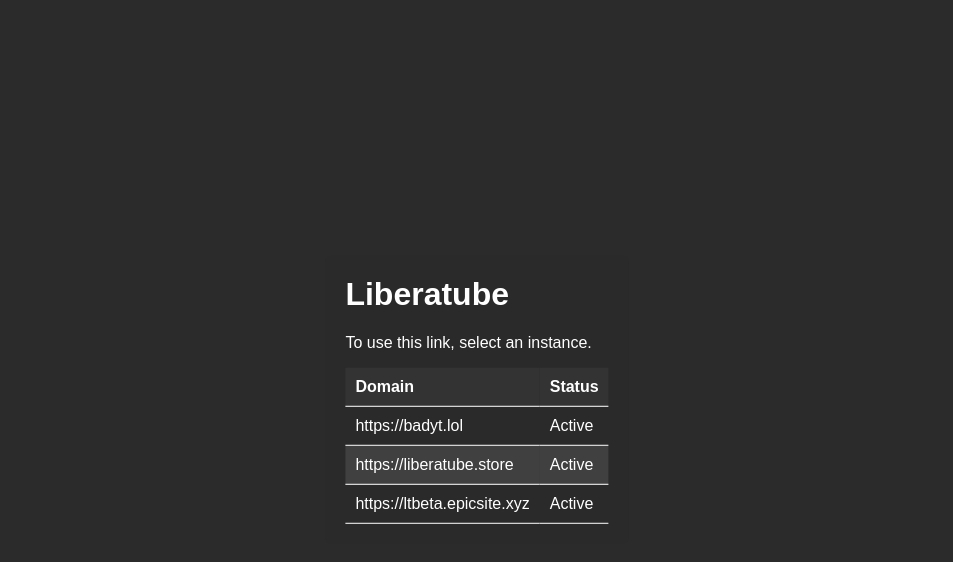
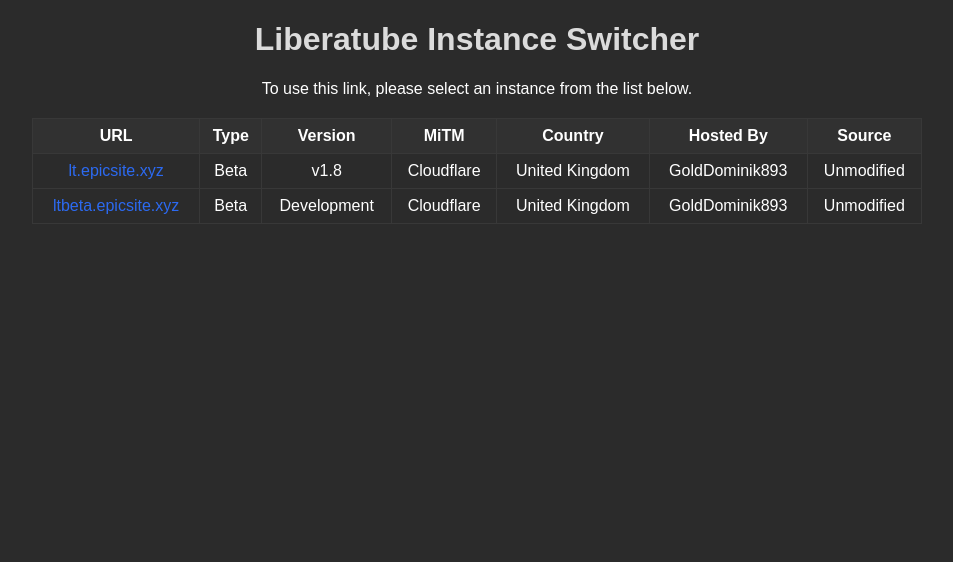
Before and after one commit to GoldDominik893/liberatube-instances, a plain HTML site: page index.html in a window 1280 px wide. Shown: the whole page, without its empty margins (163-1116 px from the left). Drawn offline with Linux system fonts and the light colour scheme.

Commit message:
add all functionality

```diff
--- a/index.html
+++ b/index.html
@@ -1,108 +1,17 @@
 <!DOCTYPE html>
-<html>
+<html lang="en">
 <head>
-  <title>Select an instance</title>
-  <style>
-    body {
-      background-color: #2b2b2b;
-      color: #ffffff;
-      font-family: Arial, sans-serif;
-      margin: 0;
-      padding: 0;
-    }
-
-    .widget {
-      background-color: rgba(43, 43, 43, 0.9);
-      border-radius: 5px;
-      padding: 20px;
-      position: absolute;
-      top: 50%;
-      left: 50%;
-      transform: translate(-50%, -50%);
-    }
-
-    h1 {
-      margin-top: 0;
-    }
-
-    table {
-      width: 100%;
-      border-collapse: collapse;
-    }
-
-    th, td {
-      padding: 10px;
-      text-align: left;
-      border-bottom: 1px solid #ffffff;
-    }
-
-    th {
-      background-color: #333333;
-      color: #ffffff;
-    }
-
-    tr:nth-child(even) {
-      background-color: rgba(255, 255, 255, 0.1);
-    }
-
-    a {
-      color: #ffffff;
-      text-decoration: none;
-    }
-  </style>
+    <meta charset="UTF-8">
+    <meta name="viewport" content="width=device-width, initial-scale=1.0">
+    <link rel="stylesheet" href="styles.css">
+    <title>Instance Switcher</title>
 </head>
 <body>
-  <div class="widget">
-    <h1>Liberatube</h1>
-    <p>To use this link, select an instance.</p>
-    <table>
-      <thead>
-        <tr>
-          <th>Domain</th>
-          <th>Status</th>
-        </tr>
-      </thead>
-      <tbody id="urlList"></tbody>
-    </table>
-  </div>
 
-  <script>
-    // Get URL parameters
-    function getUrlParams() {
-      const queryString = window.location.search;
-      const urlParams = new URLSearchParams(queryString);
-      return urlParams;
-    }
+<h1>Liberatube Instance Switcher</h1>
+<p>To use this link, please select an instance from the list below.</p>
+<div id="instancesTable"></div>
 
-    // Add URL parameters to predefined URLs
-    function addUrlParameters() {
-      const urlList = document.getElementById('urlList');
-      const urlParams = getUrlParams();
-
-      const predefinedUrls = [
-        { url: 'https://badyt.lol', status: 'Active' },
-        { url: 'https://liberatube.store', status: 'Active' },
-        { url: 'https://ltbeta.epicsite.xyz', status: 'Active' }
-      ];
-
-      predefinedUrls.forEach(function(item) {
-        const tr = document.createElement('tr');
-        const paramUrl = urlParams.toString() ? item.url + '?' + urlParams.toString() : item.url;
-        const link = document.createElement('a');
-        link.href = paramUrl;
-        link.textContent = paramUrl;
-        const tdUrl = document.createElement('td');
-        tdUrl.appendChild(link);
-        const tdStatus = document.createElement('td');
-        tdStatus.textContent = item.status;
-        tr.appendChild(tdUrl);
-        tr.appendChild(tdStatus);
-        urlList.appendChild(tr);
-      });
-    }
-
-    // Call the function to add URL parameters
-    addUrlParameters();
-  </script>
+<script src="script.js"></script>
 </body>
 </html>
--- /dev/null
+++ b/instances.csv
@@ -0,0 +1,3 @@
+URL                 ,Type ,Version     ,MiTM       ,Country        ,Hosted By      ,Source
+lt.epicsite.xyz     ,Beta ,v1.8        ,Cloudflare ,United Kingdom ,GoldDominik893 ,Unmodified
+ltbeta.epicsite.xyz ,Beta ,Development ,Cloudflare ,United Kingdom ,GoldDominik893 ,Unmodified
--- /dev/null
+++ b/script.js
@@ -0,0 +1,70 @@
+// Function to parse CSV data
+function parseCSV(csv) {
+    const lines = csv.split('\n');
+    const result = [];
+
+    for (let i = 1; i < lines.length; i++) {
+        const columns = lines[i].split(',');
+        if (columns.length === 7) {
+            result.push({
+                url: columns[0].trim(),
+                type: columns[1].trim(),
+                version: columns[2].trim(),
+                miTM: columns[3].trim(),
+                country: columns[4].trim(),
+                hostedBy: columns[5].trim(),
+                source: columns[6].trim()
+            });
+        }
+    }
+
+    return result;
+}
+
+// Function to get URL parameter
+function getUrlParameter(name) {
+    name = name.replace(/[\[]/, '\\[').replace(/[\]]/, '\\]');
+    const regex = new RegExp('[\\?&]' + name + '=([^&#]*)');
+    const results = regex.exec(location.search);
+    return results === null ? '' : decodeURIComponent(results[1].replace(/\+/g, ' '));
+}
+
+// Function to display links
+function displayLinks(instances) {
+    const vParameter = getUrlParameter('v');
+    const instancesTable = document.getElementById('instancesTable');
+
+    // Create table element
+    const table = document.createElement('table');
+    table.setAttribute('border', '1');
+
+    // Create table header row
+    const headerRow = document.createElement('tr');
+    headerRow.innerHTML = '<th>URL</th><th>Type</th><th>Version</th><th>MiTM</th><th>Country</th><th>Hosted By</th><th>Source</th>';
+    table.appendChild(headerRow);
+
+    // Create table body rows
+    instances.forEach(instance => {
+        const linkHref = vParameter ? `https://${instance.url}/watch/?v=${vParameter}` : `https://${instance.url}`;
+
+        const row = document.createElement('tr');
+        row.innerHTML = `<td><a href="${linkHref}">${instance.url}</a></td><td>${instance.type}</td><td>${instance.version}</td><td>${instance.miTM}</td><td>${instance.country}</td><td>${instance.hostedBy}</td><td>${instance.source}</td>`;
+
+        table.appendChild(row);
+    });
+
+    // Clear existing content and append the new table
+    instancesTable.innerHTML = '';
+    instancesTable.appendChild(table);
+}
+
+
+// Fetch CSV file asynchronously
+fetch('instances.csv')
+    .then(response => response.text())
+    .then(csvData => {
+        // Parse CSV data and display links
+        const instances = parseCSV(csvData);
+        displayLinks(instances);
+    })
+    .catch(error => console.error('Error fetching CSV file:', error));
--- /dev/null
+++ b/styles.css
@@ -0,0 +1,36 @@
+body {
+    font-family: Arial, sans-serif;
+    text-align: center;
+    background-color: #2b2b2b;
+    color: white;
+}
+
+h1 {
+    color: #dbdbdb;
+}
+
+table {
+    border-collapse: collapse;
+    width: 100%;
+    max-width: 890px;
+    margin-top: 20px;
+    text-align: center;
+    margin-left: auto;
+    margin-right: auto;
+}
+
+th, td {
+    border: 1px solid #383838;
+    padding: 8px;
+    text-align: center;
+}
+
+th {
+    background-color: #313131;
+    font-weight: bold;
+}
+
+a {
+    text-decoration: none;
+    color: #2c6af1;
+}
```
